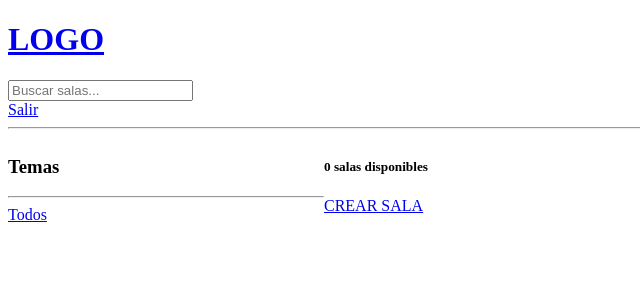
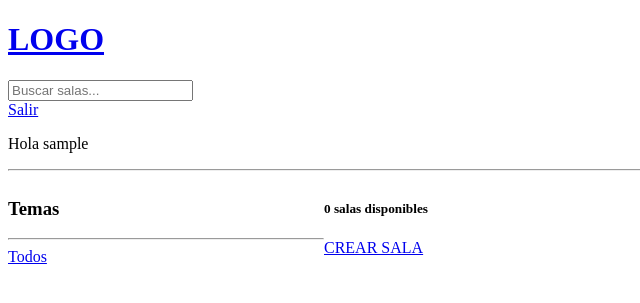
Before and after one commit to marcelonieva7/studyBud, a Django app: page / in a window 1280 px wide. Shown: the top 303 px of the page, without its empty margins (0-640 px from the left). Run offline with Django 4.2, Linux system fonts and the light colour scheme; the visitor is signed in with stand-in values (Sample User, id 1); data comes from the database, SQL or seed files in the repository; data that the repository does not hold is empty.

Commit message:
feat(Base): add user name

```diff
--- a/templates/navbar.html
+++ b/templates/navbar.html
@@ -9,6 +9,7 @@
 
 {% if request.user.is_authenticated %}
   <a href="{% url 'base:logout' %}">Salir</a>
+  <p>Hola {{request.user.username}}</p>
 {% else %}
   <a href="{% url 'base:login' %}">Ingresar</a>
 {% endif %}
```
